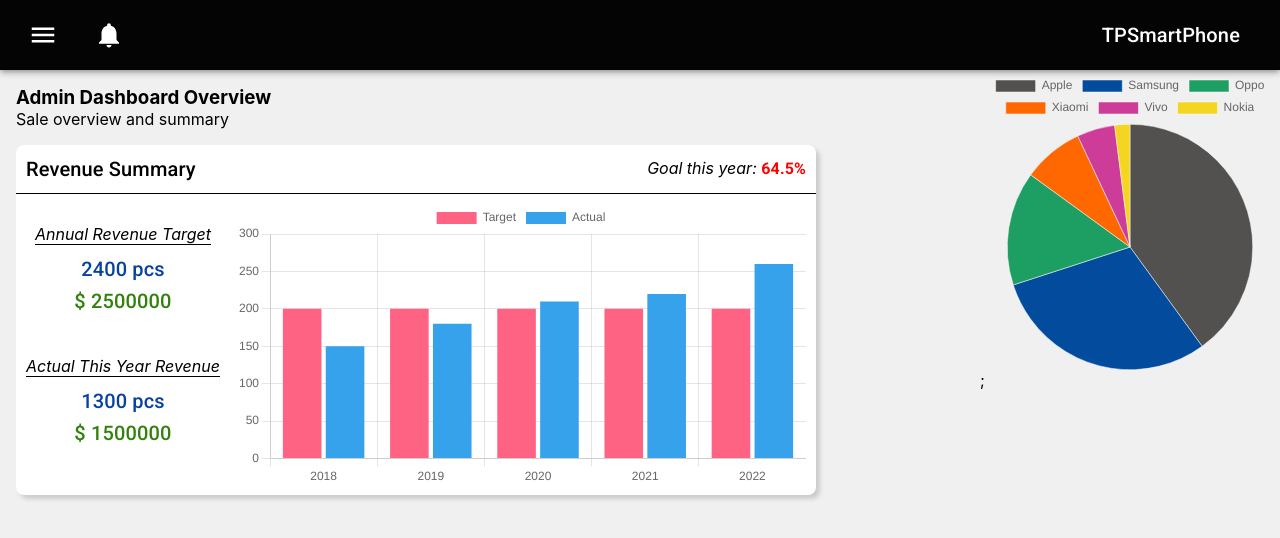
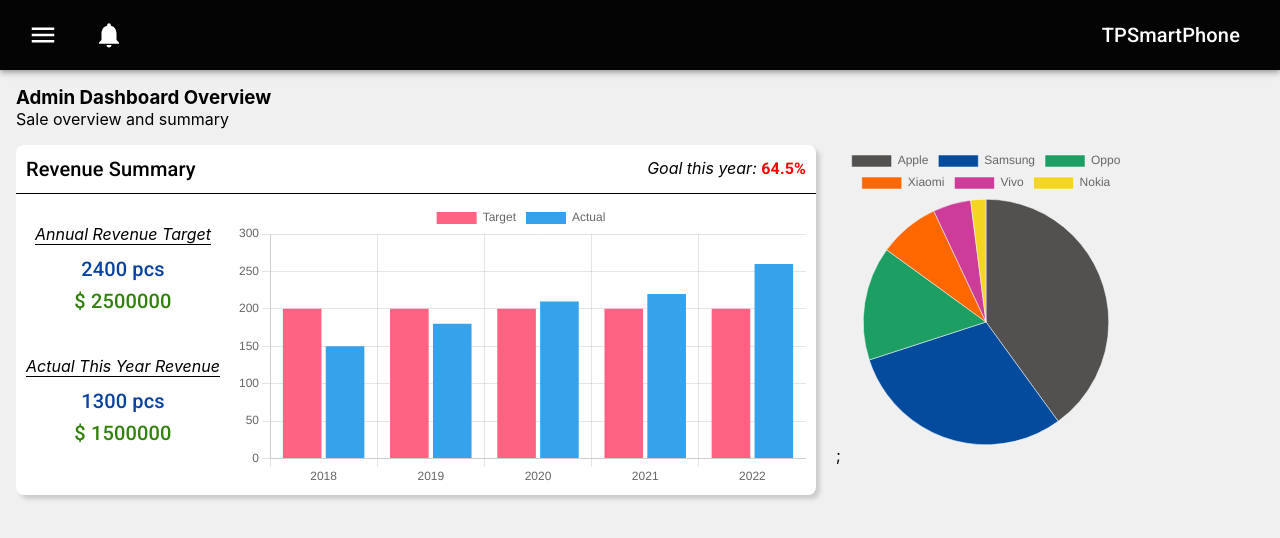
Before and after one commit to maithinhphat95/smartphone-business, a React (Create React App) app: page / in a window 1280 px wide. Shown: the top 538 px of the page. Built offline with nearby package versions, Linux system fonts and the light colour scheme; the HTML template or start-up script is replaced by a standard one.

Commit message:
[#12] Build the simple Brand Rating Chart

```diff
--- a/src/layouts/admin/Main/index.jsx
+++ b/src/layouts/admin/Main/index.jsx
@@ -21,7 +21,6 @@ function Main(props) {
       <Box sx={{ display: { xs: "block", md: "flex" } }}>
         <Menu />
         <Dashboard />
-        <BrandRatingChart />
       </Box>
     </Box>
   );
--- a/src/pages/admin/Dashboard/index.jsx
+++ b/src/pages/admin/Dashboard/index.jsx
@@ -3,7 +3,7 @@ import PropTypes from "prop-types";
 import RevenueSummary from "../../../components/admin/RevenueSummaryChart";
 import { Box, Typography } from "@mui/material";
 import PageTitle from "../../../components/admin/Page-title";
-
+import BrandRatingChart from "../../../components/admin/BrandRatingChart";
 Dashboard.propTypes = {};
 
 function Dashboard(props) {
@@ -20,7 +20,10 @@ function Dashboard(props) {
         title="Admin Dashboard Overview"
         description="Sale overview and summary"
       />
-      <RevenueSummary />
+      <Box display="flex" gap="20px">
+        <RevenueSummary />
+        <BrandRatingChart />
+      </Box>
     </Box>
   );
 }
```
